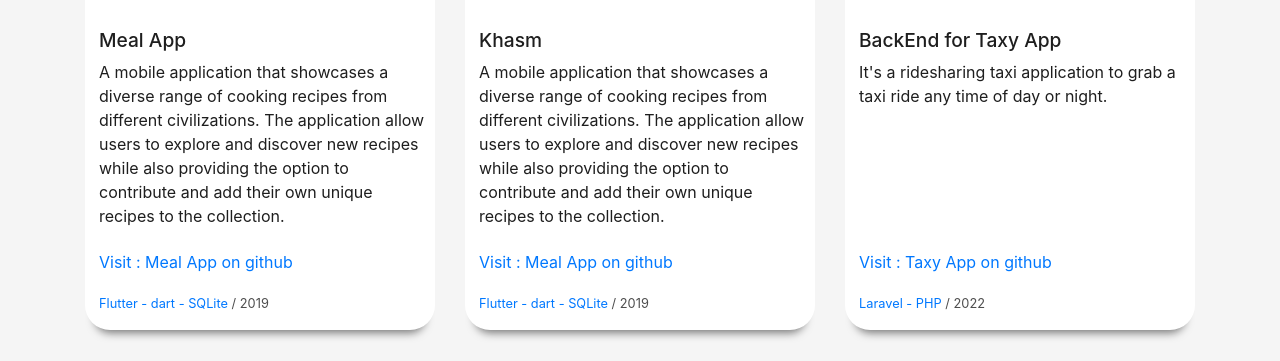
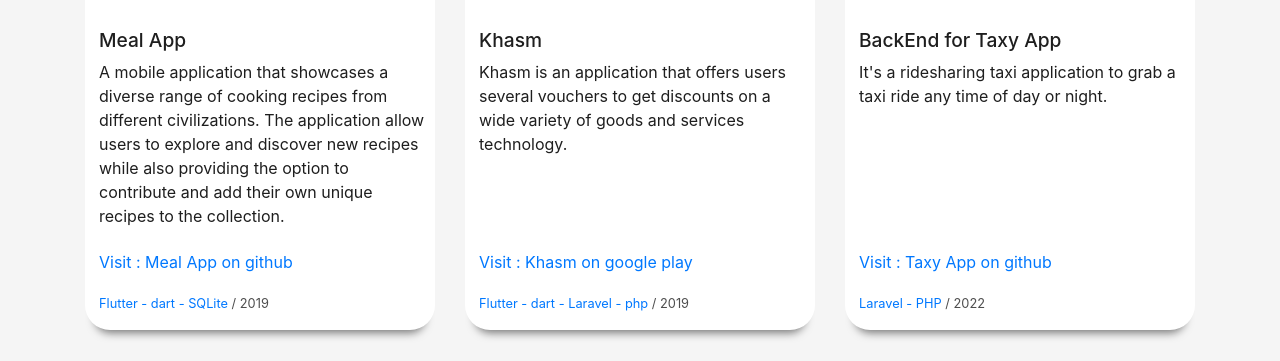
Before and after one commit to nizarALDURRA/nizarALDURRA.github.io, a plain HTML site: page index.html in a window 1280 px wide. Shown: the part 2835-3196 px from the top of the page. Drawn offline with Linux system fonts and the light colour scheme.

Commit message:
add khasm

```diff
--- a/index.html
+++ b/index.html
@@ -427,9 +427,9 @@ years experience in software development.challenges lover, smart worker, helpful
                     </div>
                     <div class="col-md-4 ">
                         <div class="work-box ">
-                            <a href="img/Meal app/1.jpg" data-lightbox="gallery-mf">
+                            <a href="img/Khasm/1.webp" data-lightbox="gallery-mf">
                                 <div class="work-img" style="height: 160px;">
-                                    <img src="img/Meal app/1.jpg" class="img-fluid">
+                                    <img src="img/Khasm/1.webp" class="img-fluid">
                                 </div>
                                 <div class="work-content ">
                                     <div class="row ">
@@ -438,16 +438,16 @@ years experience in software development.challenges lover, smart worker, helpful
                                             <div style="height: 190px; overflow:auto;
                                      ">
                                                 <p>
-                                                    A mobile application that showcases a diverse range of cooking recipes from different civilizations. The application allow users to explore and discover new recipes while also providing the option to contribute and add their own unique recipes to the collection.
+                                                    Khasm is an application that offers users several vouchers to get discounts on a wide variety of goods and services technology.
                                                     <br><br>
                                                 </p>
                                             </div>
 
                                             <a target="_blank " href="
-                                            https://github.com/nizarALDURRA/Meals_app/"><span style="color: #0078ff;">Visit : Meal App on github</span></a>
+                                            https://play.google.com/store/apps/details?id=com.khasmapp_new_release.khasm"><span style="color: #0078ff;">Visit : Khasm on google play</span></a>
                                             <br>
                                             <div style="margin-top: 20px;" class="w-more ">
-                                                <span class="w-ctegory ">Flutter - dart - SQLite</span> / <span class="w-date "> 2019</span>
+                                                <span class="w-ctegory ">Flutter - dart - Laravel - php</span> / <span class="w-date "> 2019</span>
                                             </div>
                                         </div>
                                     </div>
```
Also changed, not shown: img/Khasm/1.webp (added), img/Khasm/2.webp (added), img/Khasm/3.webp (added), img/Khasm/4.webp (added), img/Khasm/5.webp (added), img/Khasm/6.webp (added), img/Khasm/7.webp (added), img/Khasm/8.webp (added).
